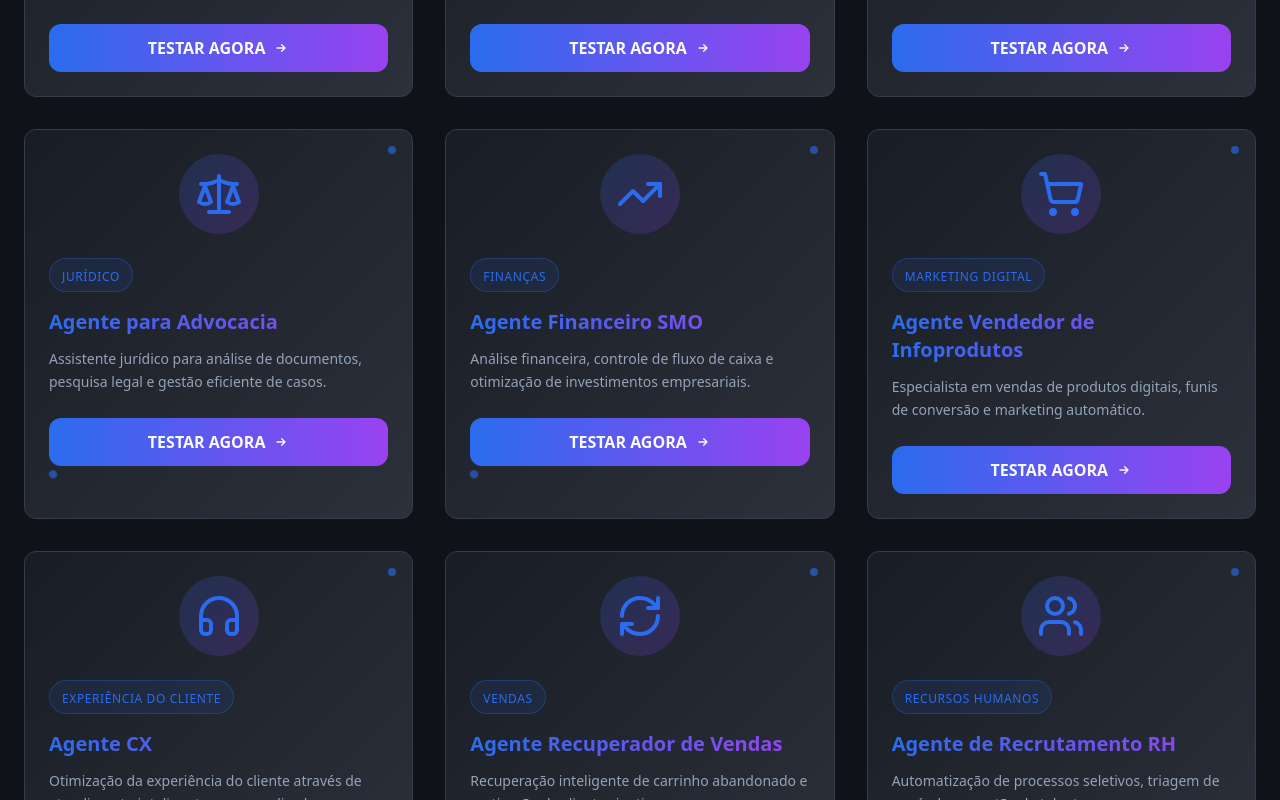
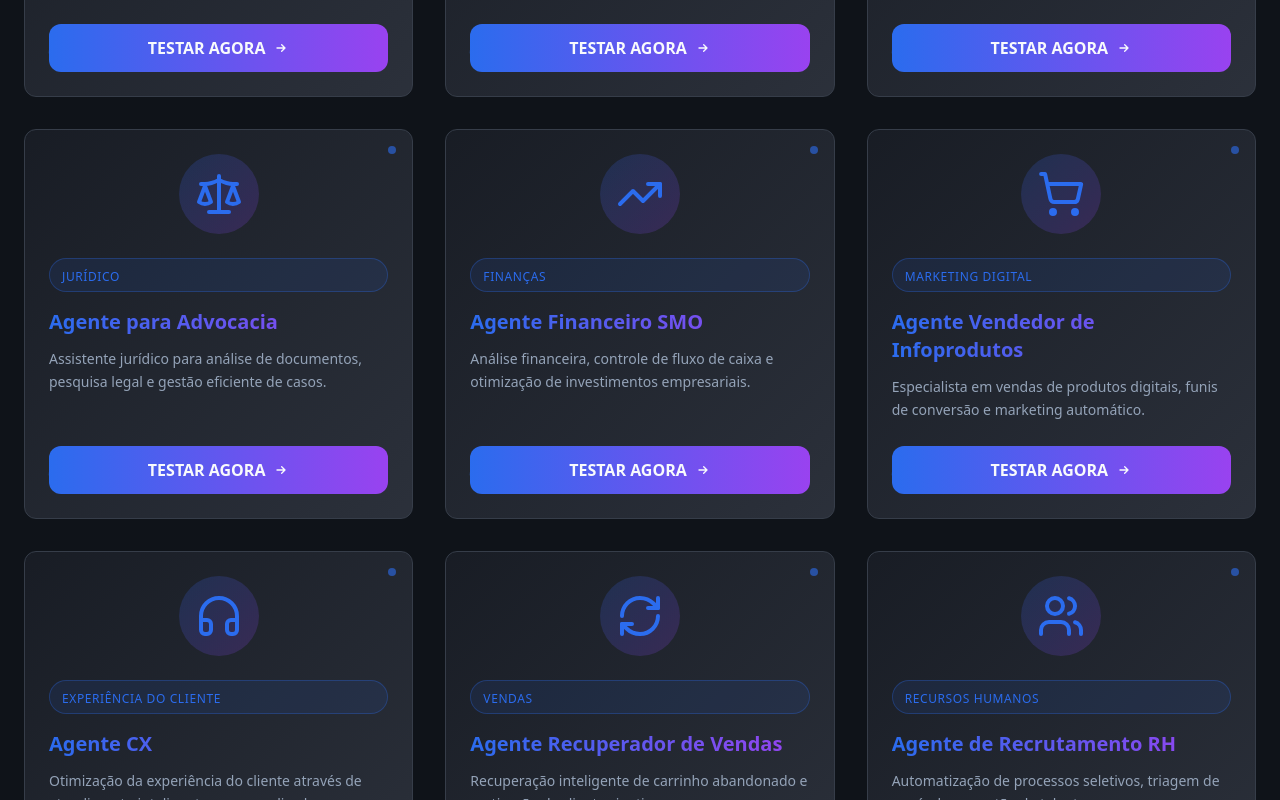
Before and after one commit to wegrowupsolutions/seuagenteai_pv_multiagentes, a React (Vite) app: page / in a window 1280 px wide. Shown: the part 980-1780 px from the top of the page. Built offline with nearby package versions, Linux system fonts and the light colour scheme.

Commit message:
Fix alignment of "Testar Agora"

```diff
--- a/src/components/AgentCard.tsx
+++ b/src/components/AgentCard.tsx
@@ -10,7 +10,7 @@ interface AgentCardProps {
 
 const AgentCard = ({ icon: Icon, title, description, category, onTestAgent }: AgentCardProps) => {
   return (
-    <div className="neural-card neural-glow group relative overflow-hidden">
+    <div className="neural-card neural-glow group relative overflow-hidden h-full flex flex-col">
       {/* Floating Neural Orbs */}
       <div className="absolute top-4 right-4 floating-orb" style={{ animationDelay: '0s' }} />
       <div className="absolute bottom-6 left-6 floating-orb" style={{ animationDelay: '2s' }} />
@@ -20,7 +20,7 @@ const AgentCard = ({ icon: Icon, title, description, category, onTestAgent }: Ag
         <div className="absolute inset-0 bg-gradient-to-r from-transparent via-primary/20 to-transparent animate-neural-scan" />
       </div>
 
-      <div className="relative z-10">
+      <div className="relative z-10 flex flex-col flex-1">
         {/* Agent Icon */}
         <div className="flex justify-center mb-6">
           <div className="w-20 h-20 rounded-full bg-gradient-to-br from-primary/20 to-accent/20 flex items-center justify-center group-hover:scale-110 transition-transform duration-300">
@@ -43,14 +43,14 @@ const AgentCard = ({ icon: Icon, title, description, category, onTestAgent }: Ag
         </h3>
 
         {/* Agent Description */}
-        <p className="text-muted-foreground text-sm leading-relaxed mb-6">
+        <p className="text-muted-foreground text-sm leading-relaxed mb-6 flex-1">
           {description}
         </p>
 
         {/* Test Button */}
         <button
           onClick={onTestAgent}
-          className="neural-button w-full group-hover:shadow-[var(--neural-glow)] group-hover:scale-[1.02] transition-all duration-300"
+          className="neural-button w-full group-hover:shadow-[var(--neural-glow)] group-hover:scale-[1.02] transition-all duration-300 mt-auto"
         >
           <span className="flex items-center justify-center gap-2">
             TESTAR AGORA
```
